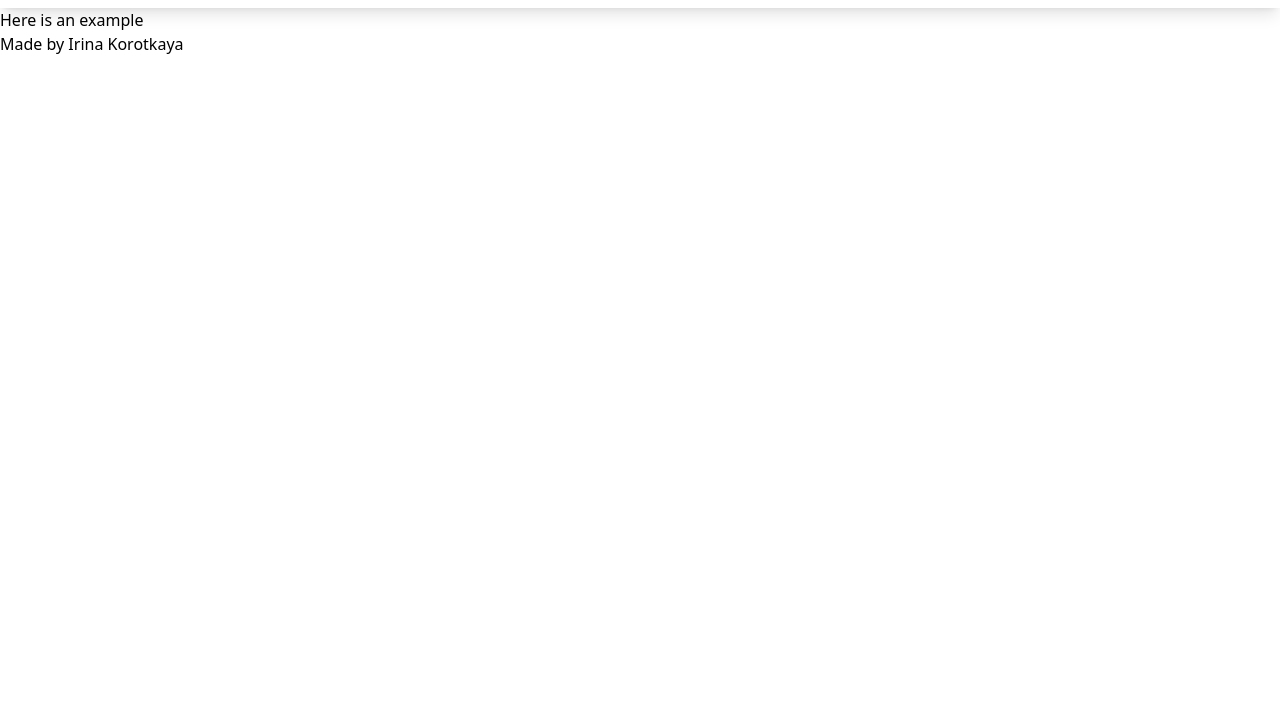
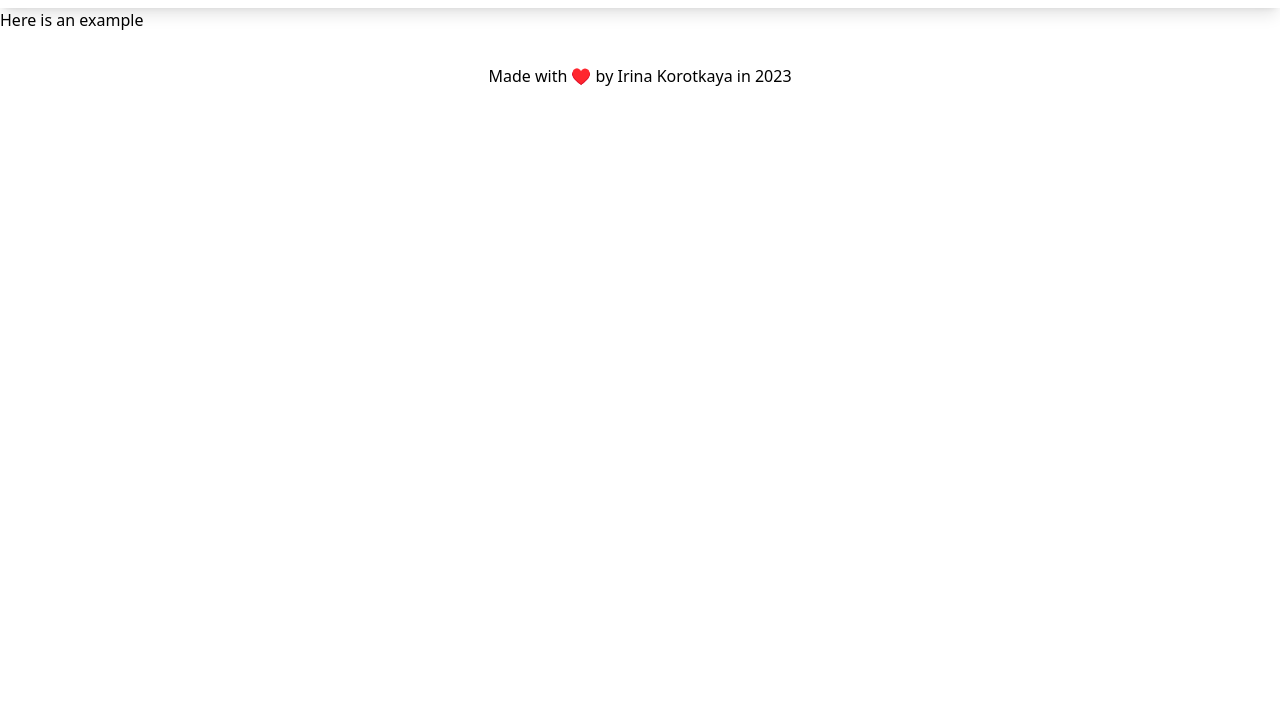
Before and after one commit to ikorotkaya/blog, an Astro site: page / in a window 1280 px wide. Shown: the part 72-800 px from the top of the page. Built offline with nearby package versions, Linux system fonts and the light colour scheme; Astro itself is replaced by a stand-in of ours.

Commit message:
Add footer styles

```diff
--- a/src/components/Footer.astro
+++ b/src/components/Footer.astro
@@ -1,3 +1,3 @@
-<div>
-  Made by Irina Korotkaya
+<div class="flex items-center justify-center p-8 w-full">
+  Made with ♥️ by Irina Korotkaya in 2023
 </div>
```
